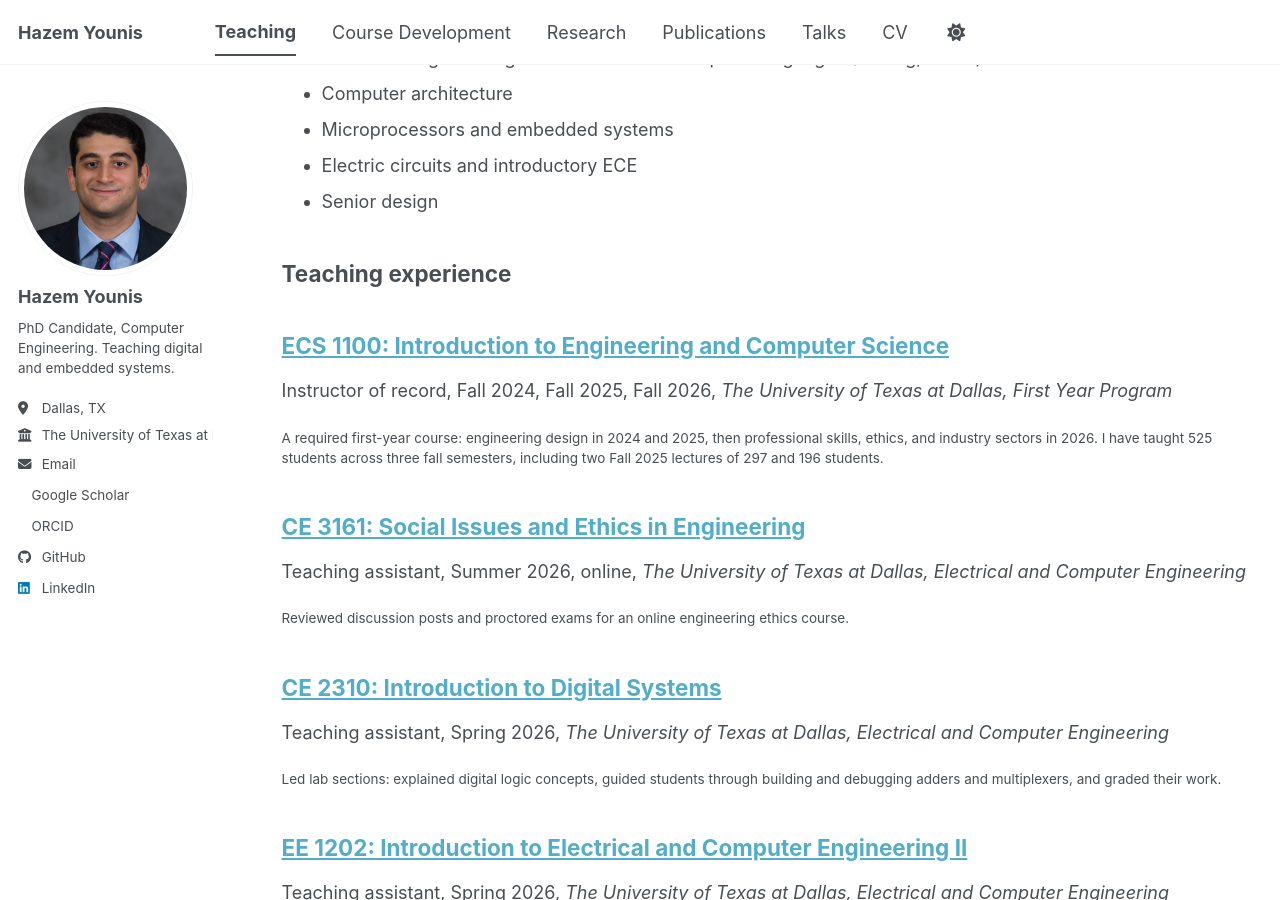
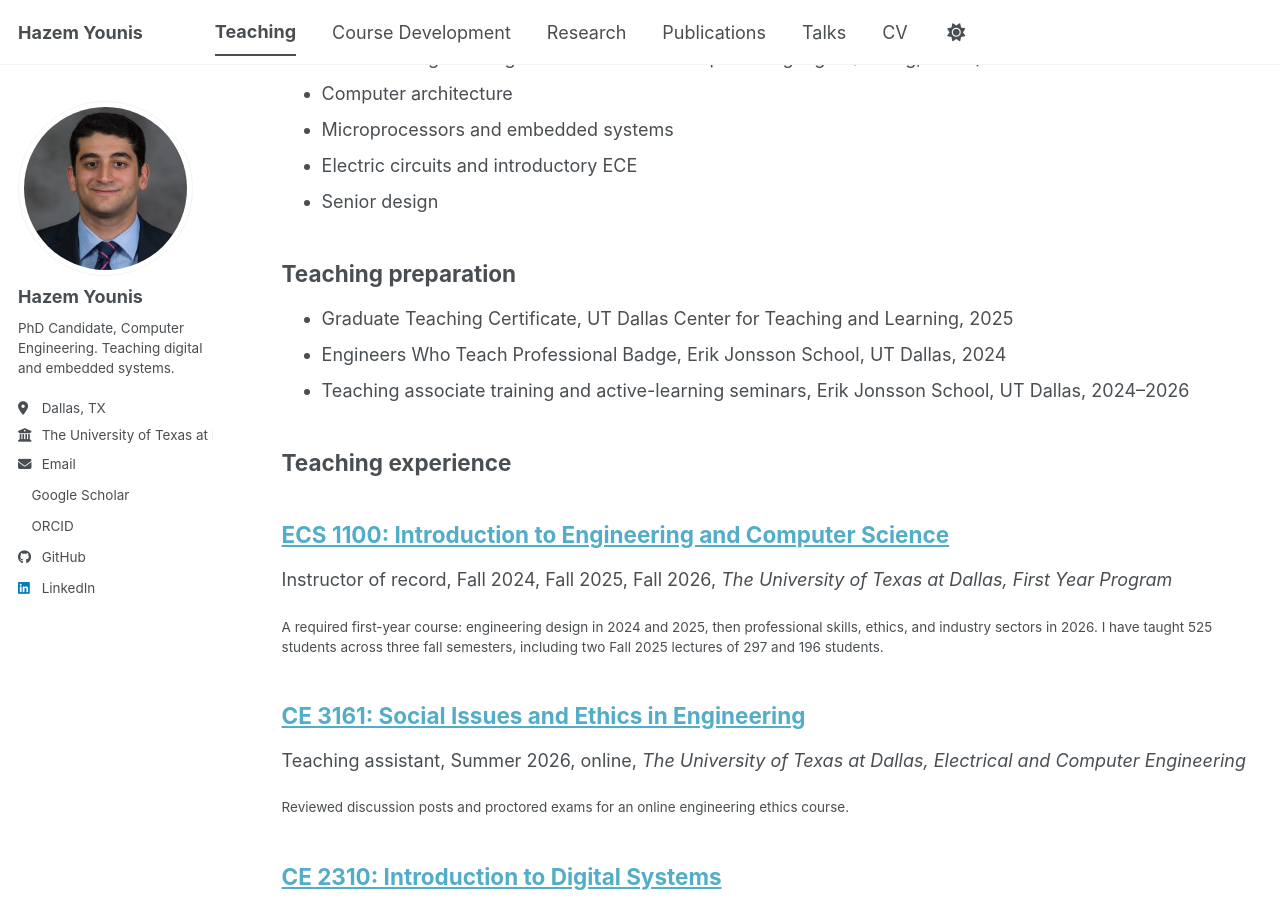
Before and after one commit to Hazem-AF-Younis/hazem-af-younis.github.io, a Jekyll site: the page built from _pages/teaching.html, in a window 1280 px wide and 900 px high, scrolled down 364 px. Built offline with Jekyll 4.4.1, drawn with Linux system fonts in a browser that asks for light colours; a script bundle is joined from its source files by our own code; a style sheet for code colours, icons or effects is not loaded.

Commit message:
Teaching page: add teaching preparation; CV page: add training line

```diff
--- a/_pages/teaching.html
+++ b/_pages/teaching.html
@@ -19,6 +19,13 @@ author_profile: true
 <li>Senior design</li>
 </ul>
 
+<h2>Teaching preparation</h2>
+<ul>
+<li>Graduate Teaching Certificate, UT Dallas Center for Teaching and Learning, 2025</li>
+<li>Engineers Who Teach Professional Badge, Erik Jonsson School, UT Dallas, 2024</li>
+<li>Teaching associate training and active-learning seminars, Erik Jonsson School, UT Dallas, 2024–2026</li>
+</ul>
+
 <h2>Teaching experience</h2>
 {% for post in site.teaching reversed %}
   {% include archive-single.html %}
```
Also changed, not shown: _pages/cv.md (+3 -2 lines).
